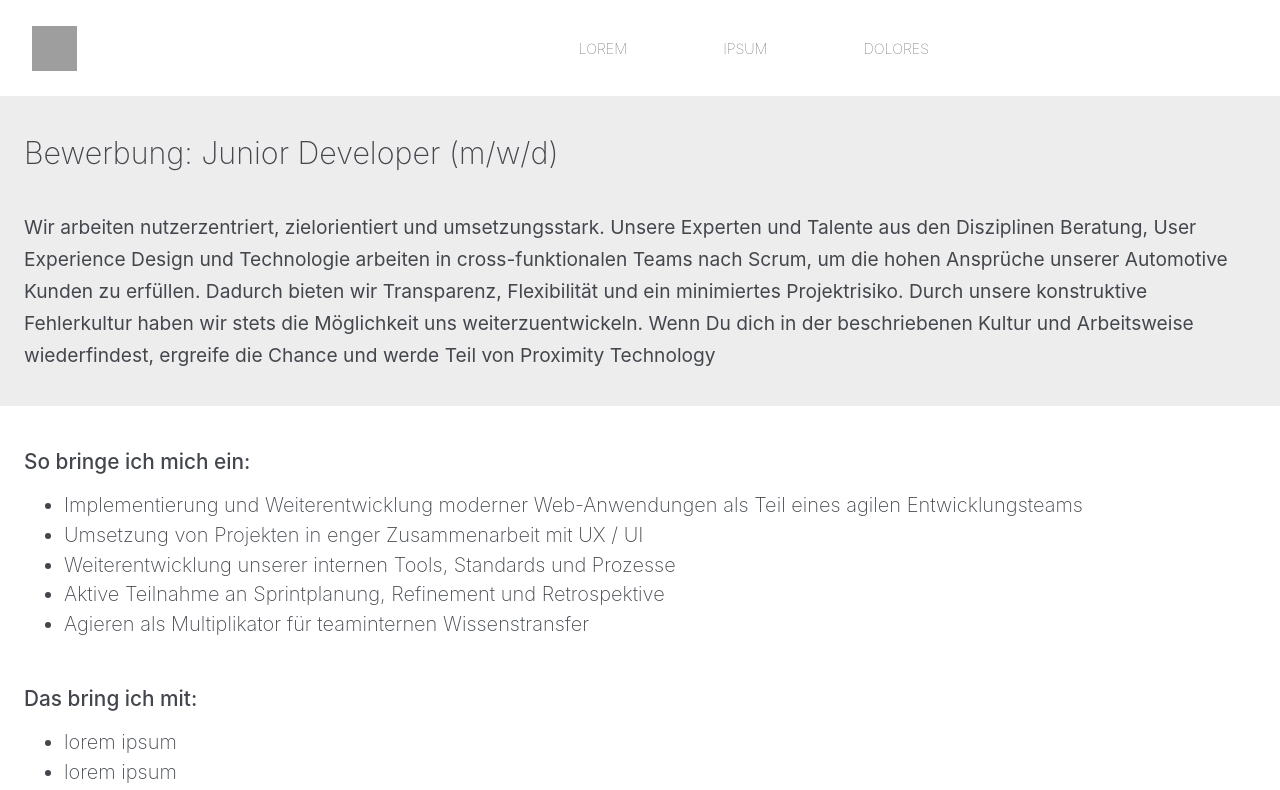
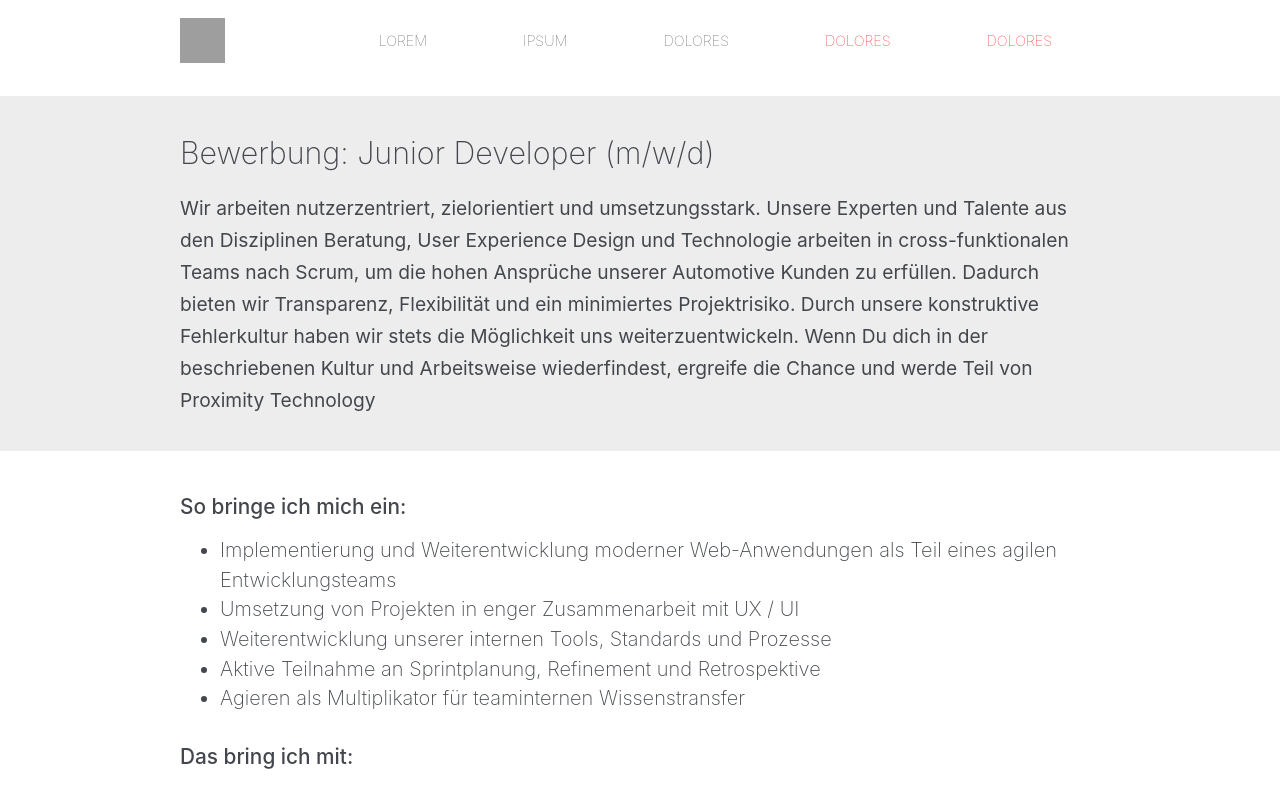
Before and after one commit to ivergentz/proximity, a React (Create React App) app: page / in a window 1280 px wide. Shown: the top 790 px of the page. Built offline with nearby package versions, Linux system fonts and the light colour scheme; grey boxes are pictures that could not be loaded.

Commit message:
Updated viewport for larger screens

```diff
--- a/src/components/Content/Content.js
+++ b/src/components/Content/Content.js
@@ -5,6 +5,7 @@ import { contentdata } from './contentdata'
 const Content = () => {
   return (
     <ContentContainer>
+      <Container>
         {contentdata.map(data => (
           <div key={data.id}>
             <Headline>{data.headline}</Headline>
@@ -24,6 +25,7 @@ const Content = () => {
           iste alias dolores. Animi, ut vitae expedita libero assumenda dolorum
           similique quasi!
         </p>
+      </Container>
     </ContentContainer>
   )
 }
@@ -31,10 +33,8 @@ const Content = () => {
 export default Content
 
 const ContentContainer = styled.section`
-  display: flex;
-  flex-direction: column;
   text-align: left;
-  padding: 0.8rem 1rem 1rem 1.5rem;
+  padding: 0.8rem 0rem 1rem 0rem;
   background: var(--bg-white);
 
   p {
@@ -48,14 +48,18 @@ const ContentContainer = styled.section`
   }
 
   @media (min-width: 680px) {
-    width: 95%;
-
     li {
       font-size: 1.25rem;
       line-height: 1.85rem;
     }
   }
 `
+
+const Container = styled.div`
+  margin: 0 auto;
+  max-width: 920px;
+`
+
 const Headline = styled.h2`
   font-weight: 500;
   font-size: 1rem;
--- a/src/components/Header.js
+++ b/src/components/Header.js
@@ -9,6 +9,7 @@ const Header = ({ toggle, isOpen }) => {
     <>
       {console.log('Header: ', isOpen)}
       <HeaderContainer>
+        <MenuContainer>
           <img src={ig_logo} alt="i.gentz" />
           <IconContainer>
             {!isOpen ? (
@@ -22,8 +23,15 @@ const Header = ({ toggle, isOpen }) => {
               <MenuItem>lorem</MenuItem>
               <MenuItem>ipsum</MenuItem>
               <MenuItem>dolores</MenuItem>
+              <MenuItem className="red">
+                <a href="https://google.de" rel="noreferrer" target="_blank">
+                  dolores
+                </a>
+              </MenuItem>
+              <MenuItem className="red">dolores</MenuItem>
             </MenuItems>
           </MenuItemsContainer>
+        </MenuContainer>
       </HeaderContainer>
     </>
   )
@@ -33,24 +41,38 @@ export default Header
 
 const HeaderContainer = styled.nav`
   display: flex;
-  align-items: center;
+  justify-content: center;
+  position: fixed;
   top: 0;
-  position: fixed;
-  width: 100%;
-  height: 5rem;
   background: var(--bg-white);
-  color: var(--text-dark);
-  z-index: 10;
+  width: 100vw;
+  z-index: 1;
 
   img {
     width: 45px;
     height: 45px;
-    margin-left: 2rem;
     cursor: pointer;
   }
 
   @media (min-width: 680px) {
     height: 6rem;
+  }
+`
+
+const MenuContainer = styled.div`
+  display: flex;
+  position: fixed;
+  align-items: center;
+  width: 920px;
+  background: var(--bg-white);
+  color: var(--text-dark);
+  top: 0;
+  height: 5rem;
+  align-items: space-between;
+
+  @media (max-width: 936px) {
+    justify-content: space-evenly;
+    width: 100%;
   }
 `
 
@@ -81,6 +103,10 @@ const MenuItems = styled.ul`
   flex-direction: row;
   justify-content: flex-end;
   align-items: center;
+
+  .red {
+    color: red;
+  }
 `
 const MenuItem = styled.li`
   margin-left: 3rem;
@@ -95,6 +121,11 @@ const MenuItem = styled.li`
   :hover {
     color: var(--text-dark);
     font-weight: 300;
+  }
+
+  a {
+    color: red;
+    text-decoration: none;
   }
 
   a:active {
--- a/src/components/Sidebar.js
+++ b/src/components/Sidebar.js
@@ -12,12 +12,12 @@ const Sidebar = ({ isOpen, toggle }) => {
           <li onClick={toggle}>me</li>
           <li onClick={toggle}>footer</li>
           <li className="red" onClick={toggle}>
-            <a href="https://www.google.de" target="_blank">
+            <a href="https://www.google.de" target="_blank" rel="noreferrer">
               CV
             </a>
           </li>
           <li className="red" onClick={toggle}>
-            <a href="https://www.google.de" target="_blank">
+            <a href="https://www.google.de" target="_blank" rel="noreferrer">
               Zeugnisse
             </a>
           </li>
--- a/src/components/Stage.js
+++ b/src/components/Stage.js
@@ -4,18 +4,20 @@ import styled from 'styled-components'
 const Stage = () => {
   return (
     <StageContainer>
-      <Headline>Bewerbung: Junior Developer (m/w/d)</Headline>
-      <Text>
-        Wir arbeiten nutzerzentriert, zielorientiert und umsetzungsstark. Unsere
-        Experten und Talente aus den Disziplinen Beratung, User Experience
-        Design und Technologie arbeiten in cross-funktionalen Teams nach Scrum,
-        um die hohen Ansprüche unserer Automotive Kunden zu erfüllen. Dadurch
-        bieten wir Transparenz, Flexibilität und ein minimiertes Projektrisiko.
-        Durch unsere konstruktive Fehlerkultur haben wir stets die Möglichkeit
-        uns weiterzuentwickeln. Wenn Du dich in der beschriebenen Kultur und
-        Arbeitsweise wiederfindest, ergreife die Chance und werde Teil von
-        Proximity Technology
-      </Text>
+      <ContentContainer>
+        <Headline>Bewerbung: Junior Developer (m/w/d)</Headline>
+        <Text>
+          Wir arbeiten nutzerzentriert, zielorientiert und umsetzungsstark.
+          Unsere Experten und Talente aus den Disziplinen Beratung, User
+          Experience Design und Technologie arbeiten in cross-funktionalen Teams
+          nach Scrum, um die hohen Ansprüche unserer Automotive Kunden zu
+          erfüllen. Dadurch bieten wir Transparenz, Flexibilität und ein
+          minimiertes Projektrisiko. Durch unsere konstruktive Fehlerkultur
+          haben wir stets die Möglichkeit uns weiterzuentwickeln. Wenn Du dich
+          in der beschriebenen Kultur und Arbeitsweise wiederfindest, ergreife
+          die Chance und werde Teil von Proximity Technology
+        </Text>
+      </ContentContainer>
     </StageContainer>
   )
 }
@@ -23,12 +25,15 @@ const Stage = () => {
 export default Stage
 
 const StageContainer = styled.section`
-  display: flex;
-  flex-direction: column;
-  text-align: left;
   margin-top: 5rem;
   padding: 0.8rem 1.5rem 1rem 1.5rem;
   background: var(--bg-bright);
+`
+
+const ContentContainer = styled.div`
+  margin: 0 auto;
+  text-align: left;
+  max-width: 920px;
 `
 
 const Headline = styled.h1`
--- a/src/pages/Homepage.js
+++ b/src/pages/Homepage.js
@@ -15,7 +15,6 @@ const Homepage = () => {
   return (
     <>
       <Sidebar isOpen={isOpen} toggle={toggle} />
-      {console.log('Homepage: ', isOpen)}
       <Header toggle={toggle} isOpen={isOpen} />
       <Stage />
       <Content />
```
Lines whose indentation alone changed are shown as unchanged.
